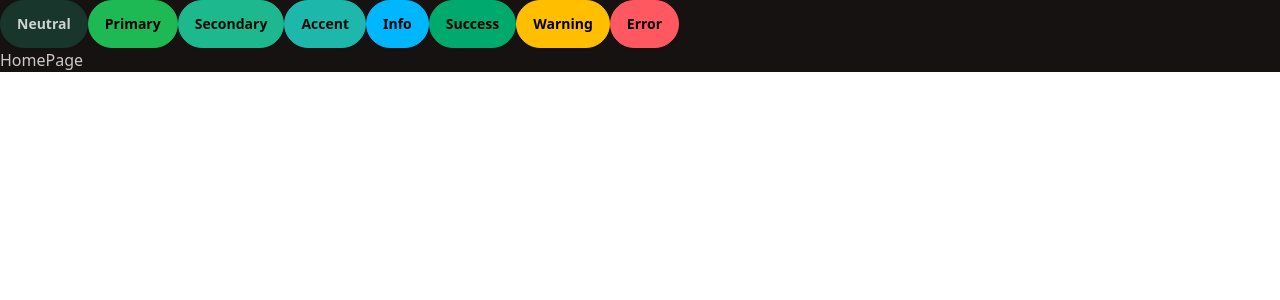
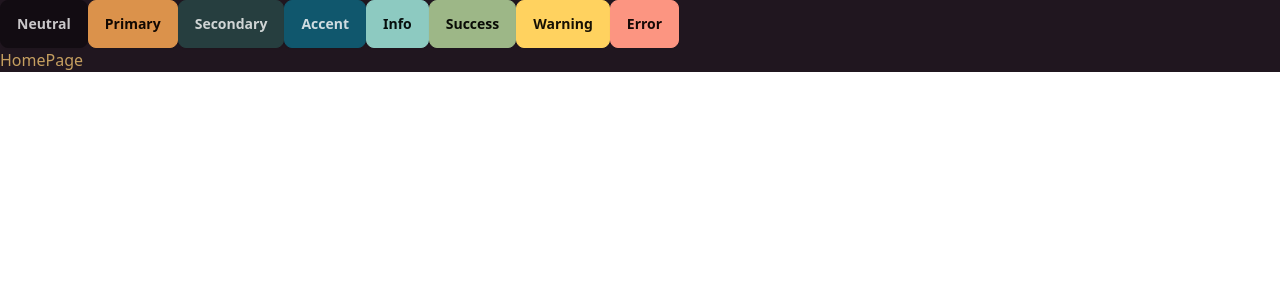
Before and after one commit to LaurenCummings/thinkboard-project, a React (Vite) app in the folder frontend/: page / in a window 1280 px wide. Shown: the top 300 px of the page. Built offline with nearby package versions, Linux system fonts and the light colour scheme.

Commit message:
added and applied coffee theme

```diff
--- a/frontend/src/App.jsx
+++ b/frontend/src/App.jsx
@@ -5,7 +5,7 @@ import NoteDetailPage from "./pages/NoteDetailPage";
 
 const App = () => {
   return (
-    <div data-theme="forest">
+    <div data-theme="coffee">
       <button className="btn btn-neutral">Neutral</button>
       <button className="btn btn-primary">Primary</button>
       <button className="btn btn-secondary">Secondary</button>
--- a/frontend/tailwind.config.js
+++ b/frontend/tailwind.config.js
@@ -11,6 +11,6 @@ export default {
   },
   plugins: [daisyui],
   daisyui: {
-    themes: ["light", "dark", "forest"],
+    themes: ["light", "dark", "forest", "coffee"],
   }
 }
```
